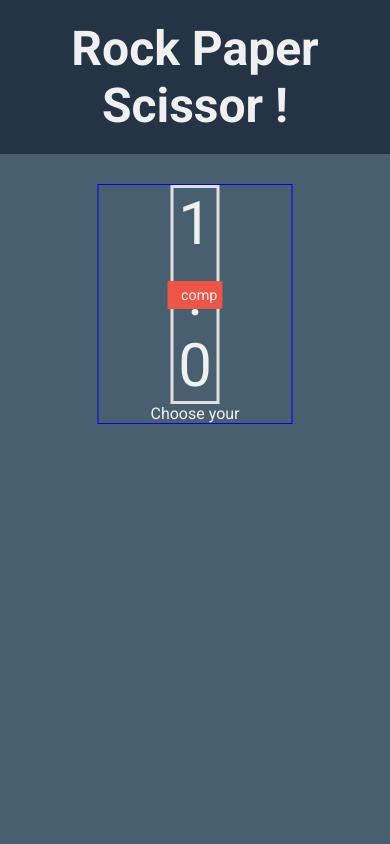
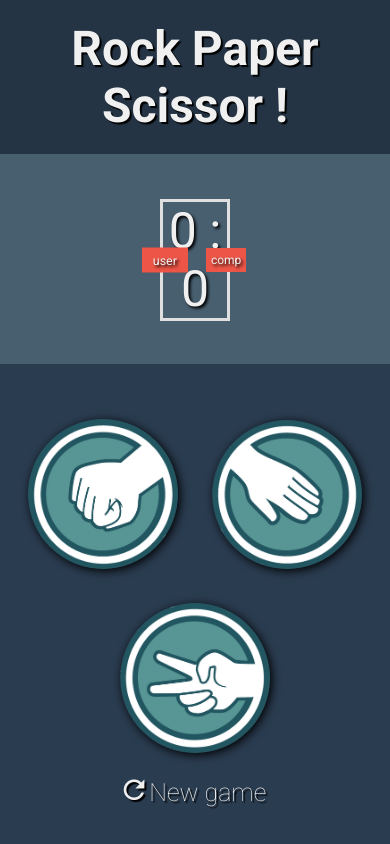
Before and after one commit to CarolineVoo/Rock_Paper_Scissors_Game, a plain HTML site: page index.html in a window 390 px wide. Drawn offline with nearby package versions, Linux system fonts and the light colour scheme.

Commit message:
ROCK DONE

```diff
--- a/index.html
+++ b/index.html
@@ -4,24 +4,41 @@
     <meta charset="UTF-8">
     <meta name="viewport" content="width=device-width, initial-scale=1.0">
     <meta http-equiv="X-UA-Compatible" content="ie=edge">
+    <link href="http://code.ionicframework.com/ionicons/2.0.1/css/ionicons.min.css" rel="stylesheet" type="text/css">
     <link href="https://fonts.googleapis.com/css?family=Roboto:100,400,500,700,900&display=swap" rel="stylesheet">
     <link rel="stylesheet" href="stylesheet.css">
     <title>ROCK, PAPER, SCISSORS GAME</title>
 </head>
 <body>
     <h1>Rock Paper Scissor !</h1>
-    <div class ="gamebox">
+
+    <div class ="gameboard">
         <div class="roundScore">
             <div id="user-label" class="badges">user</div>
             <div id="comp-label" class="badges">comp</div>
-            <span id="player-1">1</span> : <span id="player-2">0</span>
+            <span id="player-1">1</span> : <span id="player-comp">0</span>
         </div>
 
-     <div class="textResult"> Choose your </div>
-
+        <div class="textResult"> Choose one of the abilities!</div>
     </div>
 
+    <div class="player">
+        <div class="playerChoice">
+            <img src="/Images/rock.png" alt="rock" id="rock">
+            <img src="/Images/paper.png" alt="paper" id="paper">
+            <img src="/Images/scissors.png" alt="scissors" id="scissors">
+        </div>
 
+        <!--
+        <div class="btnAgain">
+            <img class="refresh" src="/Images/refresh.png" alt="refresh">
+            <span class="new-game">New game</span>
+        </div>
+        -->
+        <button><i class="ion-android-refresh iRefresh"></i>New game</button>
+    </div>
+
+    <script src="script.js"></script>
 
 </body>
 </html>
--- /dev/null
+++ b/script.js
@@ -0,0 +1,76 @@
+
+var playerRock, playerPaper, playerScissors, playerScore, compScore, result,
+    compPoints, playerPoints;
+
+
+playerRock = document.getElementById('rock').value = 'rock';
+playerPaper = document.getElementById('rock').value = 'paper';
+playerScissors = document.getElementById('rock').value = 'scissors';
+playerScore = document.getElementById("player-1");
+compScore = document.getElementById("player-comp");
+result = document.querySelector('.textResult');
+
+compPoints = 0;
+playerPoints = 0;
+
+playerScore.textContent = '0';
+compScore.textContent = '0';
+
+
+function compChoice(){
+    var ability = ['rock', 'paper', 'scissors'];
+    var random = Math.floor(Math.random()*3);
+    var compAbility = ability[random];
+    return compAbility;
+
+}
+
+
+document.getElementById('rock').addEventListener('click', function(){
+    var comp  = compChoice();
+    if(playerRock === comp){
+        result.innerHTML = '<strong> ITS DRAW! </strong> </br>' +
+                             'You and computer chose ' + '<strong>' + playerRock +'.</strong> ';
+        console.log(playerRock + ' vs ' + comp);
+
+    }else if(playerScissors === comp){
+        playerWin();
+        result.innerHTML = '<strong> YOU WIN! </strong> </br>' +
+                             'You chose ' + '<strong>' + playerRock +'</strong> ' +
+                             ' and computer chose ' + '<strong>' + comp + '.<strong>';
+        console.log(playerRock + ' vs ' + comp);
+
+    }else{
+        compWin();
+        result.innerHTML = '<strong> YOU LOST! </strong> </br>' +
+                             'You chose ' + '<strong>' + playerRock +'</strong> ' +
+                             ' and computer chose ' + '<strong>' + comp + '.<strong>';
+        console.log(playerRock + ' vs ' + comp);
+    }
+
+
+});
+
+
+
+document.getElementById('paper').addEventListener('click', function(){
+    console.log('paper');
+});
+
+
+
+document.getElementById('scissors').addEventListener('click', function(){
+    console.log('scissors');
+});
+
+
+function compWin(){
+    compPoints = compPoints + 1;
+    compScore.textContent = compPoints;
+
+}
+
+function playerWin(){
+    playerPoints = playerPoints + 1;
+    playerScore.textContent = playerPoints;
+}
--- a/stylesheet.css
+++ b/stylesheet.css
@@ -10,29 +10,37 @@
     background: #485f70
 }
 
-.gamebox{
-    border: 1px solid blue;
+h1{
+    background:#243445;
+    padding: 20px;
+    font-size: 300%;
+    text-align: center;
+    text-shadow: 2px 2px 1px black;
+}
+
+
+
+.gameboard{
     position: relative;
+    top: 25px;
     left: 50%;
     transform: translateX(-50%);
     text-align: center;
     width: 50%;
 }
 
-h1{
-    background:#243445;
-    padding: 20px;
-    font-size: 300%;
-    margin-bottom: 30px;
-    text-align: center;
-}
+
+
 
 .roundScore{
     position: relative;
     border: 3px solid #e0e0e0;
     width: 25%;
+    height: auto;
     margin: 0 auto;
-    font-size: 60px
+    font-size: 60px;
+    margin-bottom: 50px;
+    text-shadow: 2px 2px 3px black;
 }
 
 .badges{
@@ -58,3 +66,177 @@
     transform: translateY(-50%);
     font-size: 24%;
 }
+
+.textResult{
+    font-size: 230%;
+    font-weight: 100;
+    text-shadow: 2px 2px 10px black;
+    width: 150%;
+    transform: translateX(-17%);
+}
+
+.player{
+    position: absolute;
+    display: inline-block;
+    margin-top: 100px;
+    text-align: center;
+    width: 100%;
+    bottom: 0;
+    padding-bottom: 35px;
+    background-color: #2a3c50;
+
+}
+
+.playerChoice{
+    width: 100%;
+}
+
+
+.playerChoice img{
+    border-radius: 100%;
+    margin: 30px;
+    width: 250px;
+    height: auto;
+    box-shadow: 2px 2px 10px black;
+    transition: border 0.2s;
+}
+
+
+
+button{
+    background: transparent;
+    border: none;
+    outline: none;
+    border: 1px solid transparent;
+    font-size: 25px;
+    padding:0px;
+    text-shadow: 2px 2px 1px black;
+    font-weight: 100;
+    transition: border-bottom 0.2s;
+
+
+}
+
+.iRefresh {
+    font-size:30px;
+    margin-right: 5px;
+    transition: margin-right 0.2s;
+}
+
+button:hover{
+    font-weight: 400;
+    border-bottom: 1px solid white;
+}
+
+button:hover i {
+    margin-right: 10px;
+}
+
+
+.playerChoice img:hover{
+    border: 5px solid lightblue;
+    box-shadow: 7px 7px 20px black;
+}
+
+
+@media only screen and (max-width: 1350px ){
+    #user-label{
+        left: -20%;
+    }
+
+    #comp-label{
+        right: -20%;
+    }
+
+}
+
+
+@media only screen and (max-width: 1250px ){
+    #user-label{
+        left: -25%;
+    }
+
+    #comp-label{
+        right: -25%;
+    }
+
+    .roundScore{
+        font-size: 50px;
+    }
+
+}
+
+@media only screen and (max-width: 950px ){
+    #user-label{
+        left: -33%;
+    }
+
+    #comp-label{
+        right: -30%;
+    }
+
+    .roundScore{
+        width: 27%;
+    }
+
+    .playerChoice img{
+        border-radius: 100%;
+        margin: 30px;
+        width: 200px;
+
+    }
+
+}
+
+
+@media only screen and (max-width: 850px ){
+    .roundScore{
+        width: 30%;
+    }
+
+    .gameboard{
+        margin-top: 20px;
+        width: 55%;
+    }
+
+    .player{
+        padding-top: 30px;
+    }
+
+    .textResult{
+        font-size: 200%;
+    }
+
+    .playerChoice img{
+        border-radius: 100%;
+        margin: 30px;
+        width: 170px;
+
+    }
+
+}
+
+@media only screen and (max-width: 850px ){
+    .roundScore{
+        width: 30%;
+    }
+
+    .gameboard{
+        margin-top: 20px;
+        width: 60%;
+    }
+
+    .player{
+        padding-top: 40px;
+    }
+
+    .textResult{
+        font-size: 200%;
+    }
+
+    .playerChoice img{
+        margin: 15px;
+        width: 150px;
+    }
+
+}
```
Also changed, not shown: Images/refresh.png (added).
